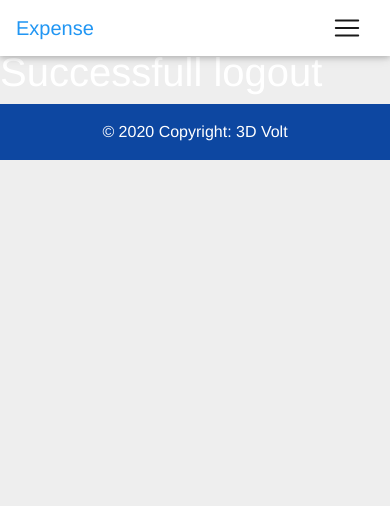
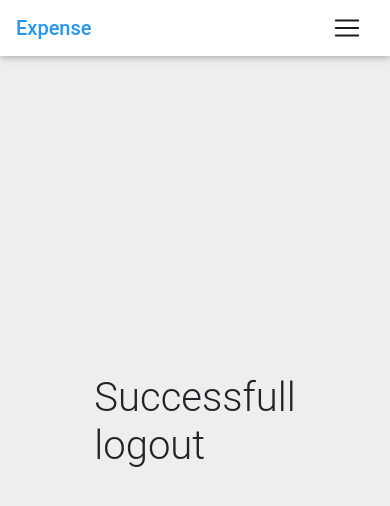
Before and after one commit to 3dvolt/expense-monitor, a Flask app: page /logout in a window 390 px wide. Shown: the top 506 px of the page. Run offline with Flask 2, Linux system fonts and the light colour scheme; some libraries are stand-ins or nearby versions.

Commit message:
logout page responsive remove footer

```diff
--- a/templates/logout.html
+++ b/templates/logout.html
@@ -10,10 +10,8 @@
 <link rel="stylesheet" href="https://use.fontawesome.com/releases/v5.8.2/css/all.css">
 <link href="https://cdnjs.cloudflare.com/ajax/libs/twitter-bootstrap/4.4.1/css/bootstrap.min.css" rel="stylesheet">
 <link href="https://cdnjs.cloudflare.com/ajax/libs/mdbootstrap/4.11.0/css/mdb.min.css" rel="stylesheet">
-<link href="C:/Users/diego/Documents/EXP/static/css/style.min.css" rel="stylesheet">
-<link href="C:/Users/diego/Documents/EXP/static/css/calendar.css" rel="stylesheet">
-<link href="{{ url_for('static',filename='css/style.min.css') }}" rel="stylesheet">
-<link href="{{ url_for('static',filename='css/calendar.css') }}" rel="stylesheet">
+<link href="C:/Users/diego/Documents/EXP/expense-monitor/static/css/style.css" rel="stylesheet">
+<link href="{{ url_for('static',filename='css/style.css') }}" rel="stylesheet">
 </head>
 
 <body class="grey lighten-3">
@@ -36,41 +34,30 @@
               </a>
             </li>
             <li class="nav-item">
-              <a class="nav-link waves-effect" href="/tables" target="_blank">Tables</a>
+              <a class="nav-link waves-effect" href="/tables">Tables</a>
             </li>
             <li class="nav-item">
-              <a class="nav-link waves-effect" href="/settings"
-                target="_blank">Settings</a>
+              <a class="nav-link waves-effect" href="/settings">Settings</a>
             </li>
             <li class="nav-item">
-              <a class="nav-link waves-effect" href="/fuel" target="_blank">Benzina</a>
+              <a class="nav-link waves-effect" href="/fuel">Benzina</a>
             </li>
           </ul>
-		  <ul class="navbar-nav nav-flex-icons">
-			<li class="nav-item active">
-              <a class="nav-link waves-effect" href="logout" target="_blank">Logout</a>
-            </li>
-		  </ul>
         </div>
       </div>
     </nav>
   </header>
-   <div class="containe-fluid mt-5">
- <h1>Successfull logout</h1>
+    <div class="container-fluid mt-5 outer-div">
+      <div class="card mb-4 wow fadeIn">
+      </div>
+ <h1  class="centerr">Successfull logout</h1>
  </div>
-  <footer class="footer text-center primary-color-dark darken-2">
-    <div class="py-3">
-     <a> © 2020 Copyright: 3D Volt</a>
-    </div>
-  </footer>
+
 
 <script type="text/javascript" src="https://cdnjs.cloudflare.com/ajax/libs/jquery/3.4.1/jquery.min.js"></script>
 <script type="text/javascript" src="https://cdnjs.cloudflare.com/ajax/libs/popper.js/1.14.4/umd/popper.min.js"></script>
 <script type="text/javascript" src="https://cdnjs.cloudflare.com/ajax/libs/twitter-bootstrap/4.4.1/js/bootstrap.min.js"></script>
 <script type="text/javascript" src="https://cdnjs.cloudflare.com/ajax/libs/mdbootstrap/4.11.0/js/mdb.min.js"></script>
-<script src="http://cdnjs.cloudflare.com/ajax/libs/moment.js/2.7.0/moment.min.js" type="text/javascript"></script>
-<script type="text/javascript" src="{{ url_for('static',filename='js/main.js') }}"></script>
-<script type="text/javascript" src="C:/Users/diego/Documents/EXP/static/js/main.js"></script>
 <script type="text/javascript">
     new WOW().init();
   </script>
```
